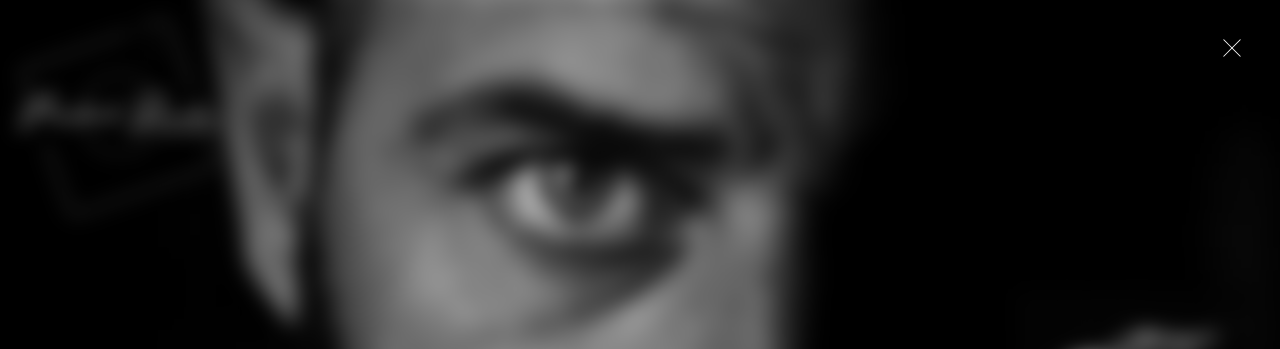
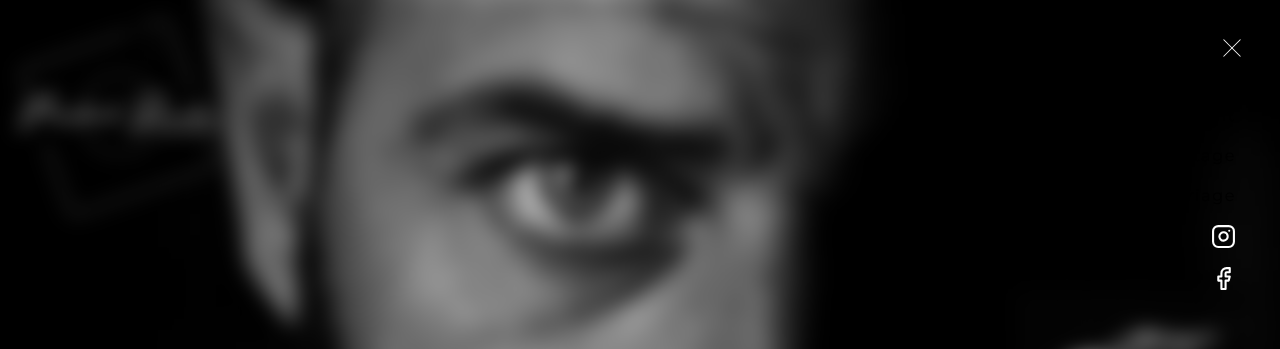
Before and after one commit to MickaelAustoni/ms-photographer, a Next.js app: page / in a window 1280 px wide. Both pictures are taken after a click on the button 1232 px from the left and 48 px from the top of the page. Shown: the top 349 px of the page. Built offline with nearby package versions, Linux system fonts and the light colour scheme.

Commit message:
draft: menu

```diff
--- a/src/app/page.tsx
+++ b/src/app/page.tsx
@@ -1,13 +1,13 @@
-import FullScreenGallery from "@/components/FullScreenGallery";
-import Title from "@/components/Title";
-import Copyright from "@/components/Copyright";
-import Menu from "@/components/Menu";
+import FullScreenGallery from "@/components/DataDisplay/FullScreenGallery";
+import Title from "@/components/DataDisplay/Title";
+import Copyright from "@/components/DataDisplay/Copyright";
+import MenuContainer from "@/components/Menu/MenuContainer";
 
 
 export default function Home() {
   return (
     <main className={"overflow-hidden w-full h-full"}>
-      <Menu>
+      <MenuContainer>
         <Title />
         <FullScreenGallery images={[
           "/images/gallery/1.jpg",
@@ -21,7 +21,7 @@ export default function Home() {
           "/images/gallery/9.jpg"
         ]} />
         <Copyright />
-      </Menu>
+      </MenuContainer>
     </main>
   );
 }
--- a/src/components/Menu.tsx
+++ b/src/components/Menu/ButtonMenu.tsx
@@ -1,9 +1,13 @@
-"use client";
+import { motion } from "framer-motion";
 
-import { motion } from "framer-motion";
-import { PropsWithChildren, useState } from "react";
 
-const Button = ({onClick, isOpen}: { onClick: () => void; isOpen: boolean }) => {
+interface BurgerButtonProps {
+  onClick: () => void;
+  isOpen: boolean;
+}
+
+export default function ButtonMenu({onClick, isOpen}: BurgerButtonProps) {
+
   return (
     <motion.button
       className={"absolute right-6 top-6 z-[300]"}
@@ -32,8 +36,8 @@ const Button = ({onClick, isOpen}: { onClick: () => void; isOpen: boolean }) =>
         className="w-12 h-12 p-3"
       >
         <motion.g
-          animate={isOpen ? { x: 0 } : undefined}
-          initial={{ x: 10 }}
+          animate={isOpen ? {x: 0} : undefined}
+          initial={{x: 10}}
           variants={isOpen ? undefined : {
             hover: {
               x: 5
@@ -61,8 +65,8 @@ const Button = ({onClick, isOpen}: { onClick: () => void; isOpen: boolean }) =>
           />
         </motion.g>
         <motion.g
-          animate={isOpen ? { x: 0 } : undefined}
-          initial={{ x: 5 }}
+          animate={isOpen ? {x: 0} : undefined}
+          initial={{x: 5}}
           variants={isOpen ? undefined : {
             hover: {
               x: 10
@@ -88,8 +92,8 @@ const Button = ({onClick, isOpen}: { onClick: () => void; isOpen: boolean }) =>
           />
         </motion.g>
         <motion.g
-          animate={isOpen ? { x: 0 } : undefined}
-          initial={{ x: 15 }}
+          animate={isOpen ? {x: 0} : undefined}
+          initial={{x: 15}}
           variants={isOpen ? undefined : {
             hover: {
               x: 0
@@ -118,33 +122,5 @@ const Button = ({onClick, isOpen}: { onClick: () => void; isOpen: boolean }) =>
         </motion.g>
       </motion.svg>
     </motion.button>
-  )
-}
-
-export default function Menu({children}: PropsWithChildren) {
-  const [isOpen, setIsOpen] = useState(false);
-
-  const handleOnClickBurger = () => {
-    setIsOpen((prevState) => !prevState);
-  }
-
-  return (
-    <>
-      <Button onClick={handleOnClickBurger} isOpen={isOpen}/>
-      <motion.div
-        className={"w-full h-full"}
-        animate={isOpen ? "open" : "closed"}
-        variants={{
-          closed: {
-            filter: "blur(0px)"
-          },
-          open: {
-            filter: "blur(10px)"
-          }
-        }}
-      >
-        {children}
-      </motion.div>
-    </>
   );
 }
--- /dev/null
+++ b/src/components/Menu/MenuContainer.tsx
@@ -0,0 +1,35 @@
+"use client";
+
+import { motion } from "framer-motion";
+import { PropsWithChildren, useState } from "react";
+import ButtonMenu from "@/components/Menu/ButtonMenu";
+import NavMenu from "@/components/Menu/NavMenu";
+
+export default function MenuContainer({children}: PropsWithChildren) {
+  const [isOpen, setIsOpen] = useState(false);
+
+  const handleOnClickBurger = () => {
+    setIsOpen((prevState) => !prevState);
+  }
+
+  return (
+    <>
+      <ButtonMenu onClick={handleOnClickBurger} isOpen={isOpen}/>
+      <NavMenu isOpen={isOpen}/>
+      <motion.div
+        className={`w-full h-full ${isOpen ? "pointer-events-none" : "pointer-events-auto"}`}
+        animate={isOpen ? "open" : "closed"}
+        variants={{
+          closed: {
+            filter: "blur(0px)"
+          },
+          open: {
+            filter: "blur(10px)"
+          }
+        }}
+      >
+        {children}
+      </motion.div>
+    </>
+  );
+}
--- /dev/null
+++ b/src/components/Menu/NavMenu.tsx
@@ -0,0 +1,53 @@
+import { motion } from "framer-motion";
+import Image from "next/image";
+
+
+interface NavMenuProps {
+  isOpen: boolean;
+}
+
+const variants = {
+  closed: {
+    opacity: 0,
+    pointerEvents: "none",
+    x: 10,
+    transition: {
+      duration: 0.2,
+      staggerChildren: 0.05
+    }
+  },
+  open: {
+    opacity: 1,
+    pointerEvents: "initial",
+    x: 0,
+    transition: {
+      staggerChildren: 0.1,
+    }
+  }
+} as const;
+
+export default function NavMenu({ isOpen}: NavMenuProps) {
+  return (
+    <nav className={"absolute right-9 top-24 text-right z-[300]"}>
+      <motion.ul
+        initial={"closed"}
+        animate={isOpen ? "open" : "closed"}
+        variants={variants}
+      >
+        <motion.li className={"p-2 tracking-widest"} variants={variants}>Portrait</motion.li>
+        <motion.li className={"p-2 tracking-widest"} variants={variants}>Reportage</motion.li>
+        <motion.li className={"p-2 tracking-widest"} variants={variants}>Mariage</motion.li>
+        <motion.li className={"p-2 tracking-widest"} variants={variants}>
+          <a href={"https://www.instagram.com/michael_sanchez_photographie/"} target={"_blank"} rel={"noreferrer"}>
+            <Image src={"/images/svg/instagram.svg"} alt={"Instagram"} width="25" height="25" className={"inline-block"}/>
+          </a>
+        </motion.li>
+        <motion.li className={"p-2 tracking-widest"} variants={variants}>
+          <a href={"https://www.facebook.com/profile.php?id=100075952735526"} target={"_blank"} rel={"noreferrer"}>
+            <Image src={"/images/svg/facebook.svg"} alt={"Facebook"} width="25" height="25" className={"inline-block"}/>
+          </a>
+        </motion.li>
+      </motion.ul>
+    </nav>
+  )
+}
```
Also changed, not shown: public/images/svg/facebook.svg (added), public/images/svg/instagram.svg (added), src/components/DataDisplay/Copyright.tsx (renamed from src/components/Copyright.tsx), src/components/DataDisplay/FullScreenGallery.tsx (renamed from src/components/FullScreenGallery.tsx), src/components/DataDisplay/Title.tsx (renamed from src/components/Title.tsx).
